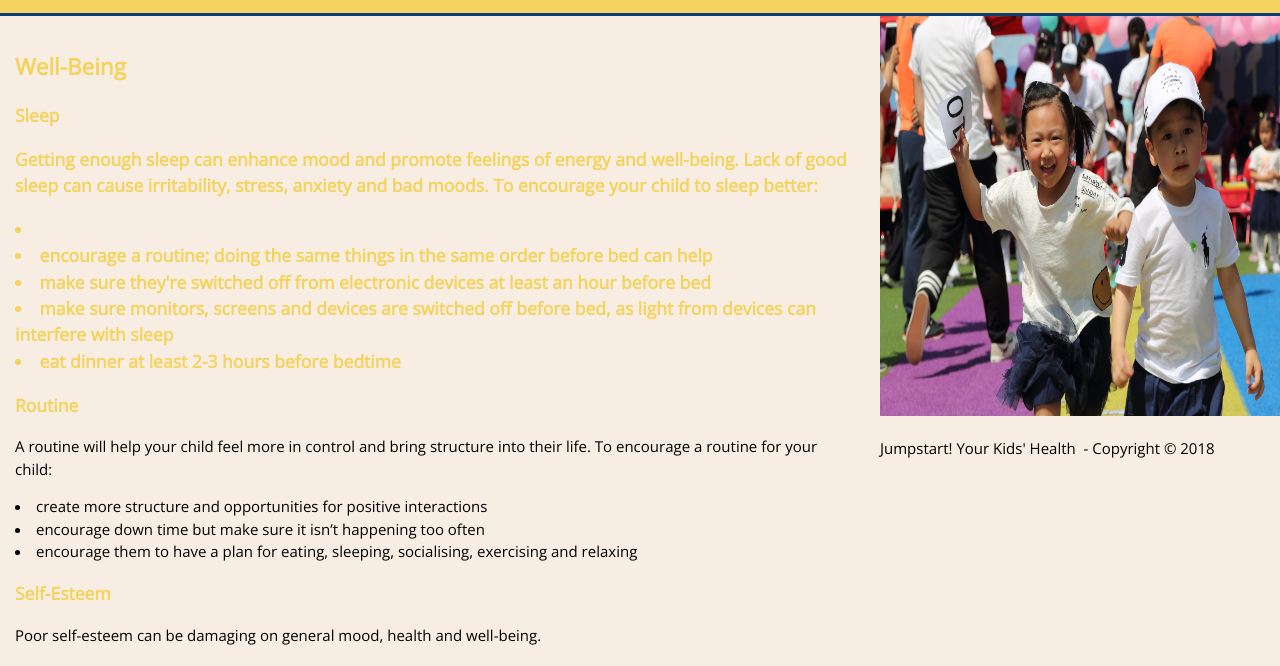
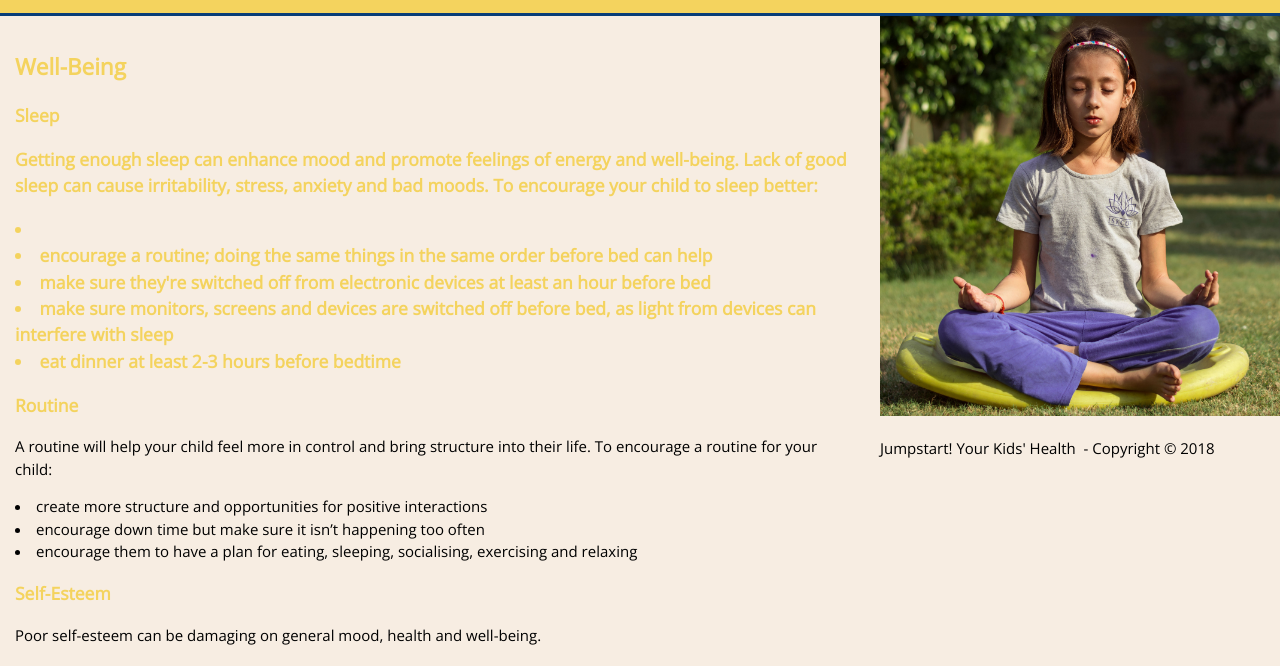
Before and after one commit to samchet1/jumpstart, a plain HTML site: page well.html in a window 1280 px wide. Shown: the part 87-753 px from the top of the page. Drawn offline with nearby package versions, Linux system fonts and the light colour scheme.

Commit message:
second upload

```diff
--- a/well.html
+++ b/well.html
@@ -86,7 +86,7 @@
 
       <aside>
         <!-- insert sidebar content below photo if desired -->
-        <img src="images/kids-3448005_1920.jpg" alt="Kids Playing" style="width:400px;height:400px;>
+        <img src="images/jyotirmoy-gupta-466176-unsplash-girlyoga-cropped.jpg" alt="Girl Doing Yoga" style="width:400px;height:400px;>
 
      </aside>
 
```
Also changed, not shown: images/jyotirmoy-gupta-466176-unsplash-girlyoga-cropped.jpg (added), 3 other files.
